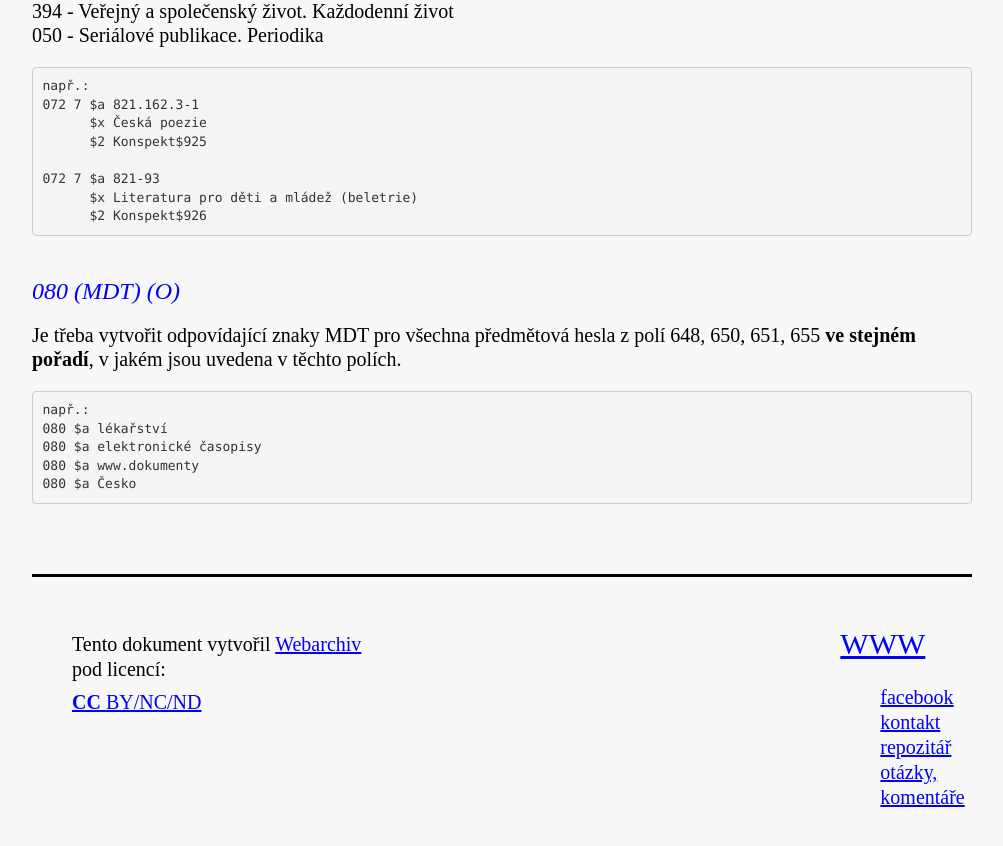
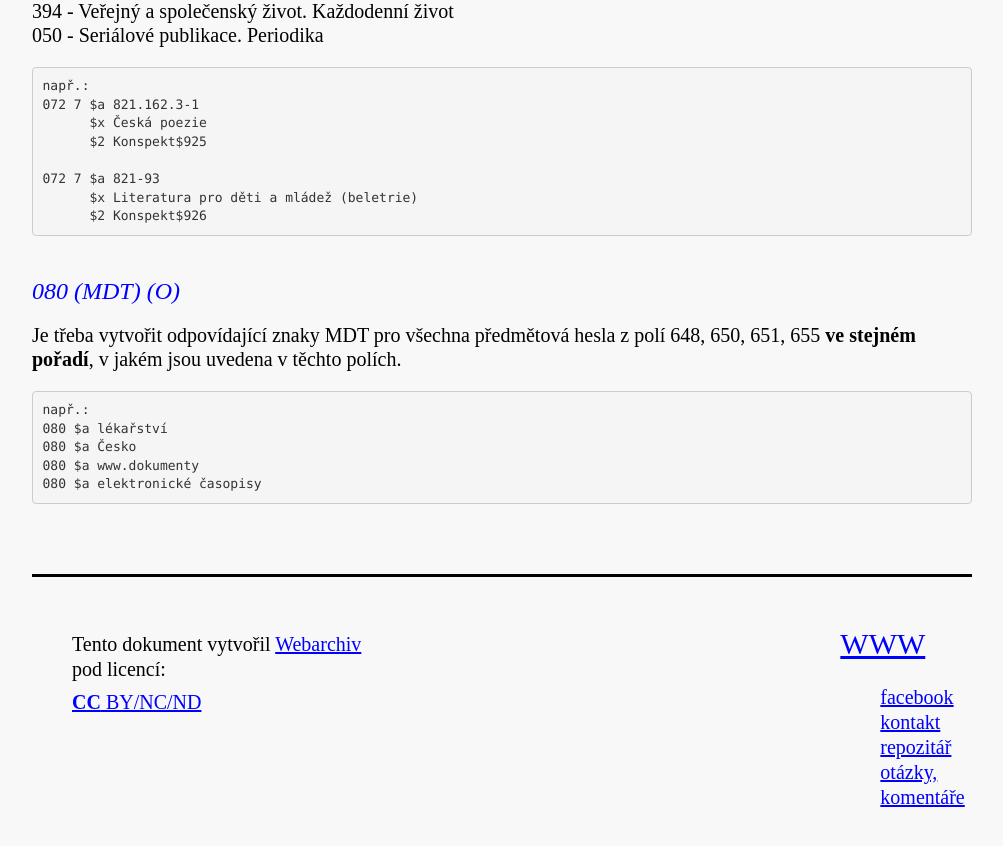
Before and after one commit to WebarchivCZ/katalogizacni-manual, a Jekyll site: the page built from _posts/2017-06-22-identifikacni-cisla.md, in a window 1280 px wide and 900 px high, scrolled down 2304 px. Shown: the top 846 px of the window, without its empty margins (138-1141 px from the left). Built offline with Jekyll 4.4.1, drawn with Linux system fonts in a browser that asks for light colours.

Commit message:
refill UDC

````diff
--- a/_posts/2017-06-22-identifikacni-cisla.md
+++ b/_posts/2017-06-22-identifikacni-cisla.md
@@ -93,7 +93,7 @@ Je třeba vytvořit odpovídající znaky MDT pro všechna předmětová hesla z
 ```
 např.:
 080 $a lékařství
+080 $a Česko
+080 $a www.dokumenty
 080 $a elektronické časopisy
-080 $a www.dokumenty
-080 $a Česko
 ```
````
